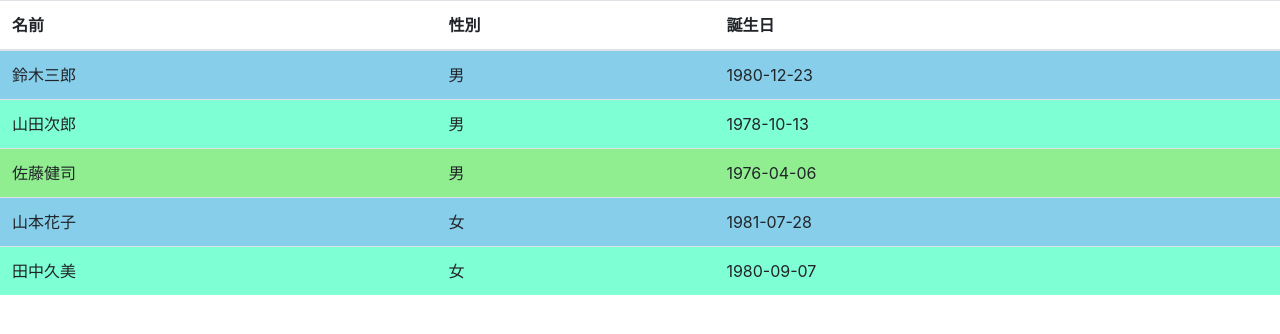
After one commit to iruma-tea/quick_django, a Django app: page /main/cycle in a window 1280 px wide. The commit adds this page. Shown: the top 334 px of the page. Run offline with Django 5.2, Linux system fonts and the light colour scheme; some libraries are stand-ins or nearby versions.

Commit message:
cycleまで学習完了

```diff
--- /dev/null
+++ b/quick_django/main/templates/main/cycle.html
@@ -0,0 +1,26 @@
+<!DOCTYPE html>
+<html lang="ja">
+<head>
+    <meta charset="UTF-8">
+    <link rel="stylesheet" href="https://stackpath.bootstrapcdn.com/bootstrap/4.4.1/css/bootstrap.min.css" />
+    <title>速習Django</title>
+</head>
+<body>
+    <table class="table">
+        <thead>
+            <th>名前</th>
+            <th>性別</th>
+            <th>誕生日</th>
+        </thead>
+        <tbody>
+            {% for m in members %}
+            <tr style="background-color: {% cycle 'skyblue' 'aquamarine' 'lightgreen' %}">
+                <td>{{m.name}}</td>
+                <td>{{m.sex}}</td>
+                <td>{{m.birth}}</td>
+            </tr>
+            {% endfor%}
+        </tbody>
+    </table>
+</body>
+</html>
--- a/quick_django/main/templates/main/fortag.html
+++ b/quick_django/main/templates/main/fortag.html
@@ -2,7 +2,7 @@
 <html lang="ja">
 <head>
     <meta charset="UTF-8">
-    <title>独習Python</title>
+    <title>速習Django</title>
 </head>
 <body>
     {% with ''|center:10 as range %}
--- a/quick_django/main/urls.py
+++ b/quick_django/main/urls.py
@@ -12,4 +12,7 @@ urlpatterns = [
     path('forloop', views.forloop, name='forloop'),
     path('forempty', views.forempty, name='forempty'),
     path('fortag', views.fortag, name='fortag'),
+    path('ifchanged', views.ifchanged, name='ifchanged'),
+    path('regroup', views.regroup, name='regroup'),
+    path('cycle', views.cycle, name='cycle'),
 ]
--- a/quick_django/main/views.py
+++ b/quick_django/main/views.py
@@ -57,3 +57,38 @@ def forempty(request):
 
 def fortag(request):
     return render(request, 'main/fortag.html')
+
+
+def ifchanged(request):
+    return render(request, 'main/ifchanged.html', {
+        'schedule': [
+            (10, 'A企画反省会'),
+            (10, 'B書籍脱稿'),
+            (15, 'WINGS定例会議'),
+            (30, 'C企画打合せ'),
+        ]
+    })
+
+
+def regroup(request):
+    return render(request, 'main/regroup.html', {
+        'members': [
+            {'name': '鈴木三郎', 'sex': '男', 'birth': '1980-12-23'},
+            {'name': '山田次郎', 'sex': '男', 'birth': '1978-10-13'},
+            {'name': '佐藤健司', 'sex': '男', 'birth': '1976-04-06'},
+            {'name': '山本花子', 'sex': '女', 'birth': '1981-07-28'},
+            {'name': '田中久美', 'sex': '女', 'birth': '1980-09-07'},
+        ]
+    })
+
+
+def cycle(request):
+    return render(request, 'main/cycle.html', {
+        'members': [
+            {'name': '鈴木三郎', 'sex': '男', 'birth': '1980-12-23'},
+            {'name': '山田次郎', 'sex': '男', 'birth': '1978-10-13'},
+            {'name': '佐藤健司', 'sex': '男', 'birth': '1976-04-06'},
+            {'name': '山本花子', 'sex': '女', 'birth': '1981-07-28'},
+            {'name': '田中久美', 'sex': '女', 'birth': '1980-09-07'},
+        ]
+    })
```
Also changed, not shown: quick_django/main/templates/main/ifchanged.html (added, +15 -0 lines), quick_django/main/templates/main/regroup.html (added, +23 -0 lines).
